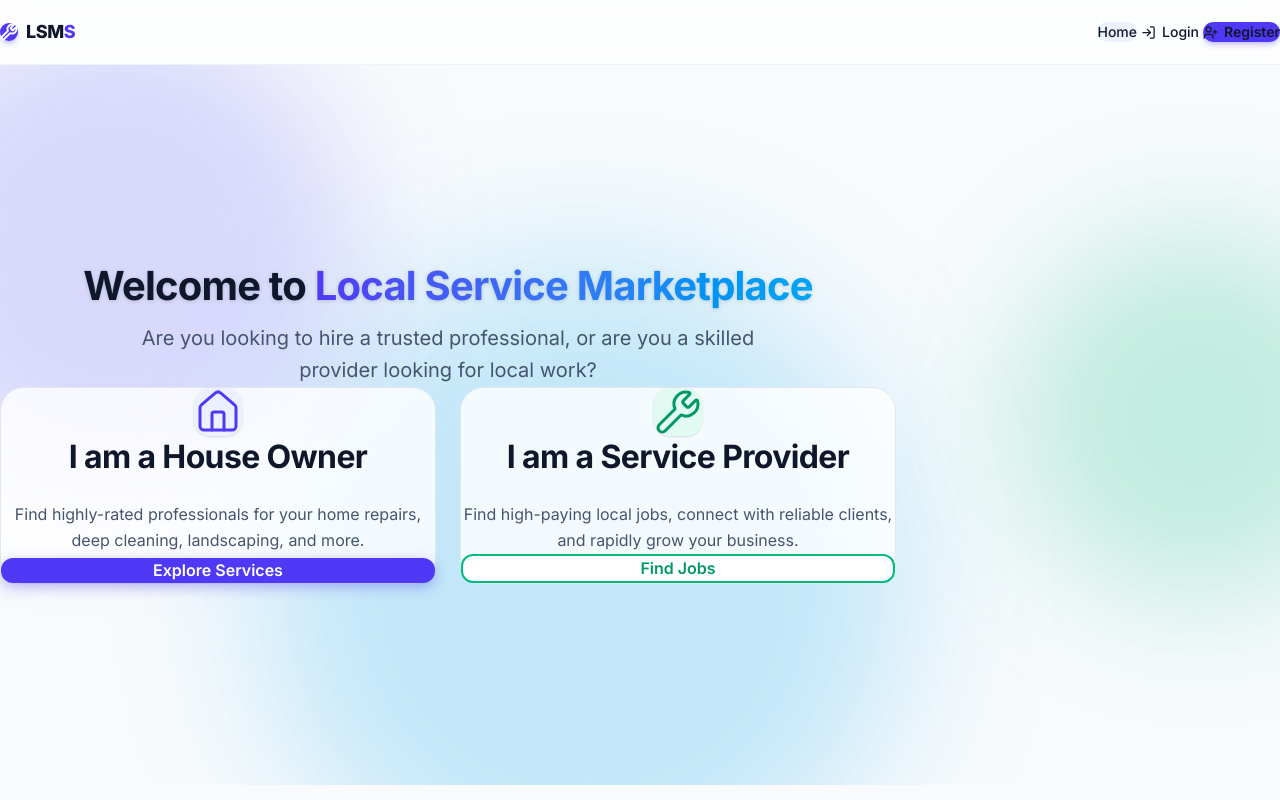
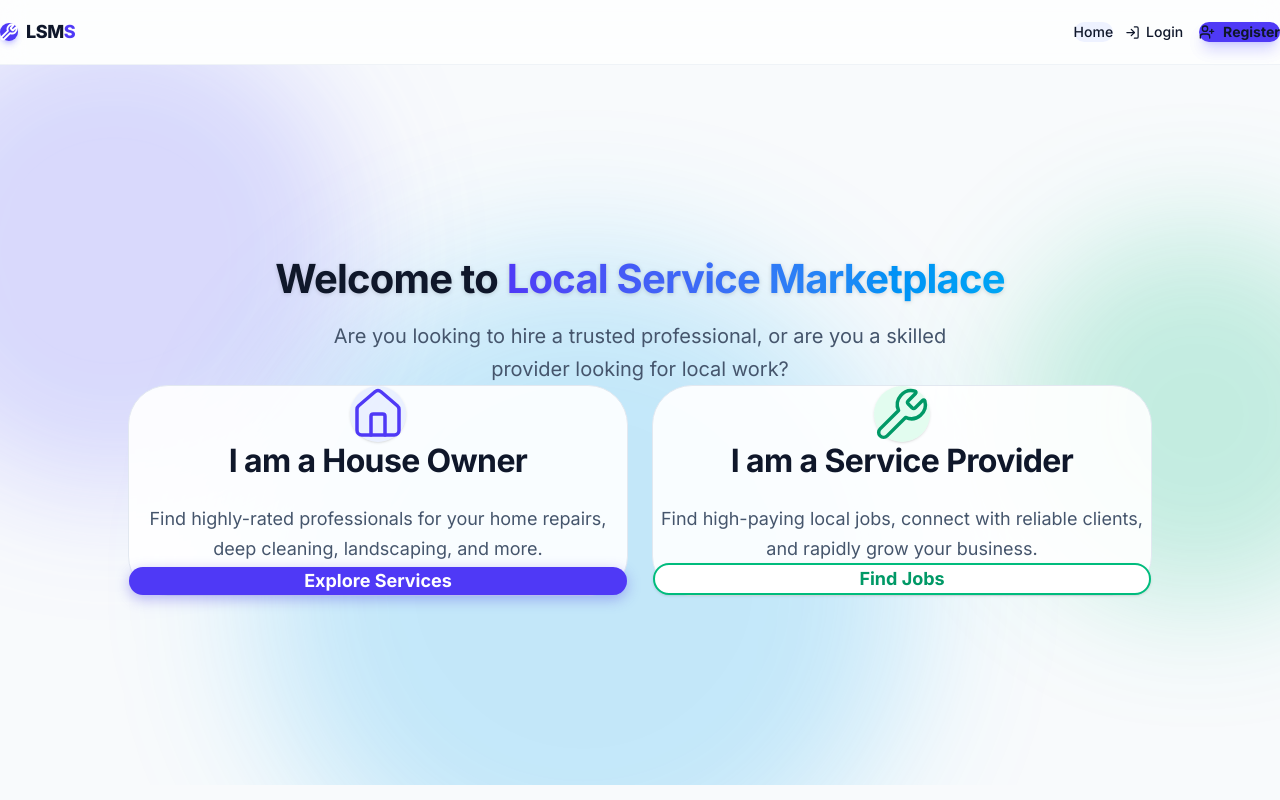
Before and after one commit to Jahanzaib-Gull/Local-Service-Marketplace-System, a React app in the folder frontend/: page / in a window 1280 px wide. Built offline with nearby package versions, Linux system fonts and the light colour scheme; the HTML template or start-up script is replaced by a standard one.

Commit message:
Polish UI: Fix navbar spacing, redesign Register button, and widen landing page cards

```diff
--- a/frontend/src/components/Navbar.jsx
+++ b/frontend/src/components/Navbar.jsx
@@ -58,7 +58,7 @@ const Navbar = () => {
         </Link>
 
         {/* Desktop Nav */}
-        <div className="hidden md:flex items-center gap-1">
+        <div className="hidden md:flex items-center gap-3">
           <NavLink to="/">Home</NavLink>
           {user ? (
             <>
@@ -71,24 +71,24 @@ const Navbar = () => {
               <NavLink to="/dashboard" icon={LayoutDashboard}>Dashboard</NavLink>
               <button
                 onClick={handleLogout}
-                className="flex items-center gap-1.5 ml-2 px-4 py-2 text-sm font-medium text-slate-600 border border-slate-200 rounded-lg hover:text-red-600 hover:border-red-200 hover:bg-red-50 transition-all duration-200"
+                className="flex items-center gap-2 ml-2 px-4 py-2 text-sm font-medium text-slate-600 border border-slate-200 rounded-lg hover:text-red-600 hover:border-red-200 hover:bg-red-50 transition-all duration-200"
               >
-                <LogOut size={15} />
+                <LogOut size={16} />
                 Logout
               </button>
             </>
           ) : (
-            <>
+            <div className="flex items-center gap-4 ml-4">
               <NavLink to="/login" icon={LogIn}>Login</NavLink>
               <Link
                 to="/register"
                 onClick={() => setMenuOpen(false)}
-                className="flex items-center gap-1.5 ml-2 px-4 py-2 text-sm font-semibold text-white bg-indigo-600 rounded-lg shadow-md shadow-indigo-500/30 hover:bg-indigo-700 hover:shadow-indigo-500/40 transition-all duration-200"
+                className="flex items-center gap-2 px-6 py-2.5 text-sm font-bold text-white bg-indigo-600 rounded-full shadow-lg shadow-indigo-500/30 hover:bg-indigo-700 hover:shadow-indigo-500/40 transition-all duration-200 active:scale-95"
               >
-                <UserPlus size={15} />
+                <UserPlus size={16} />
                 Register
               </Link>
-            </>
+            </div>
           )}
         </div>
 
--- a/frontend/src/pages/Landing.jsx
+++ b/frontend/src/pages/Landing.jsx
@@ -12,34 +12,35 @@ const Landing = () => {
       <div className="absolute top-[20%] right-[-10%] w-[400px] h-[400px] bg-emerald-500/30 rounded-full mix-blend-multiply filter blur-3xl opacity-70 animate-blob animation-delay-2000"></div>
       <div className="absolute bottom-[-20%] left-[20%] w-[600px] h-[600px] bg-sky-500/30 rounded-full mix-blend-multiply filter blur-3xl opacity-70 animate-blob animation-delay-4000"></div>
 
-      <section className="relative z-10 w-full max-w-7xl mx-auto px-6 py-20">
-        <div className="flex flex-col items-center justify-center text-center max-w-4xl mx-auto space-y-8 animate-fade-in-up">
-          <h1 className="text-5xl md:text-6xl font-extrabold tracking-tight text-slate-900 drop-shadow-sm">
+      <section className="relative z-10 w-full max-w-7xl mx-auto px-6 py-20 flex flex-col items-center">
+        <div className="flex flex-col items-center justify-center text-center max-w-3xl mx-auto space-y-8 animate-fade-in-up mb-16">
+          <h1 className="text-5xl md:text-6xl font-extrabold tracking-tight text-slate-900 drop-shadow-sm leading-tight">
             Welcome to <span className="text-transparent bg-clip-text bg-gradient-to-r from-indigo-600 to-sky-500">Local Service Marketplace</span>
           </h1>
           <p className="text-xl text-slate-600 max-w-2xl leading-relaxed">
             Are you looking to hire a trusted professional, or are you a skilled provider looking for local work?
           </p>
+        </div>
 
-          <div className="grid grid-cols-1 md:grid-cols-2 gap-8 w-full mt-12">
+        <div className="grid grid-cols-1 md:grid-cols-2 gap-10 w-full max-w-5xl animate-fade-in-up animation-delay-500">
 
           {/* Owner Card */}
           <div
             onClick={() => navigate('/owner')}
-              className="group relative bg-white/80 backdrop-blur-xl border border-slate-200 rounded-3xl p-10 flex flex-col items-center text-center cursor-pointer transition-all duration-500 hover:-translate-y-3 hover:shadow-[0_20px_40px_-15px_rgba(79,70,229,0.3)] hover:border-indigo-300"
+            className="group relative bg-white/90 backdrop-blur-2xl border border-slate-200 rounded-[2.5rem] p-12 flex flex-col items-center text-center cursor-pointer transition-all duration-500 hover:-translate-y-4 hover:shadow-[0_30px_60px_-15px_rgba(79,70,229,0.3)] hover:border-indigo-400"
           >
-              <div className="absolute inset-0 bg-gradient-to-b from-indigo-50/50 to-transparent rounded-3xl opacity-0 group-hover:opacity-100 transition-opacity duration-500"></div>
+            <div className="absolute inset-0 bg-gradient-to-b from-indigo-50/40 to-transparent rounded-[2.5rem] opacity-0 group-hover:opacity-100 transition-opacity duration-500"></div>
 
-              <div className="relative z-10 p-6 bg-indigo-100/50 text-indigo-600 rounded-2xl mb-6 transition-transform duration-500 group-hover:scale-110 group-hover:bg-indigo-600 group-hover:text-white shadow-sm">
-                <HomeIcon size={48} strokeWidth={1.5} />
+            <div className="relative z-10 p-6 bg-indigo-100/60 text-indigo-600 rounded-[2rem] mb-8 transition-all duration-500 group-hover:scale-110 group-hover:bg-indigo-600 group-hover:text-white group-hover:rotate-3 shadow-sm">
+              <HomeIcon size={56} strokeWidth={1.5} />
             </div>
 
-              <h2 className="relative z-10 text-2xl font-bold text-slate-900 mb-4">I am a House Owner</h2>
-              <p className="relative z-10 text-slate-600 mb-8 flex-grow">Find highly-rated professionals for your home repairs, deep cleaning, landscaping, and more.</p>
+            <h2 className="relative z-10 text-3xl font-bold text-slate-900 mb-4">I am a House Owner</h2>
+            <p className="relative z-10 text-slate-600 text-lg mb-10 flex-grow leading-relaxed">Find highly-rated professionals for your home repairs, deep cleaning, landscaping, and more.</p>
 
             <button
               onClick={(e) => { e.stopPropagation(); navigate('/owner'); }}
-                className="relative z-10 w-full py-4 px-6 bg-indigo-600 text-white font-semibold rounded-xl shadow-[0_4px_14px_0_rgba(79,70,229,0.39)] hover:bg-indigo-700 hover:shadow-[0_6px_20px_rgba(79,70,229,0.23)] transition duration-300"
+              className="relative z-10 w-full py-4.5 px-8 bg-indigo-600 text-white text-lg font-bold rounded-2xl shadow-[0_4px_14px_0_rgba(79,70,229,0.39)] hover:bg-indigo-700 hover:shadow-[0_10px_25px_rgba(79,70,229,0.25)] transition-all duration-300 active:scale-95"
             >
               Explore Services
             </button>
@@ -48,25 +49,23 @@ const Landing = () => {
           {/* Provider Card */}
           <div
             onClick={() => navigate('/provider')}
-              className="group relative bg-white/80 backdrop-blur-xl border border-slate-200 rounded-3xl p-10 flex flex-col items-center text-center cursor-pointer transition-all duration-500 hover:-translate-y-3 hover:shadow-[0_20px_40px_-15px_rgba(16,185,129,0.3)] hover:border-emerald-300"
+            className="group relative bg-white/90 backdrop-blur-2xl border border-slate-200 rounded-[2.5rem] p-12 flex flex-col items-center text-center cursor-pointer transition-all duration-500 hover:-translate-y-4 hover:shadow-[0_30px_60px_-15px_rgba(16,185,129,0.3)] hover:border-emerald-400"
           >
-              <div className="absolute inset-0 bg-gradient-to-b from-emerald-50/50 to-transparent rounded-3xl opacity-0 group-hover:opacity-100 transition-opacity duration-500"></div>
+            <div className="absolute inset-0 bg-gradient-to-b from-emerald-50/40 to-transparent rounded-[2.5rem] opacity-0 group-hover:opacity-100 transition-opacity duration-500"></div>
 
-              <div className="relative z-10 p-6 bg-emerald-100/50 text-emerald-600 rounded-2xl mb-6 transition-transform duration-500 group-hover:scale-110 group-hover:bg-emerald-500 group-hover:text-white shadow-sm">
-                <Wrench size={48} strokeWidth={1.5} />
+            <div className="relative z-10 p-6 bg-emerald-100/60 text-emerald-600 rounded-[2rem] mb-8 transition-all duration-500 group-hover:scale-110 group-hover:bg-emerald-500 group-hover:text-white group-hover:-rotate-3 shadow-sm">
+              <Wrench size={56} strokeWidth={1.5} />
             </div>
 
-              <h2 className="relative z-10 text-2xl font-bold text-slate-900 mb-4">I am a Service Provider</h2>
-              <p className="relative z-10 text-slate-600 mb-8 flex-grow">Find high-paying local jobs, connect with reliable clients, and rapidly grow your business.</p>
+            <h2 className="relative z-10 text-3xl font-bold text-slate-900 mb-4">I am a Service Provider</h2>
+            <p className="relative z-10 text-slate-600 text-lg mb-10 flex-grow leading-relaxed">Find high-paying local jobs, connect with reliable clients, and rapidly grow your business.</p>
 
             <button
               onClick={(e) => { e.stopPropagation(); navigate('/provider'); }}
-                className="relative z-10 w-full py-4 px-6 bg-white text-emerald-600 border-2 border-emerald-500 font-semibold rounded-xl hover:bg-emerald-50 transition duration-300"
+              className="relative z-10 w-full py-4.5 px-8 bg-white text-emerald-600 border-2 border-emerald-500 text-lg font-bold rounded-2xl hover:bg-emerald-50 transition-all duration-300 active:scale-95 shadow-sm"
             >
               Find Jobs
             </button>
-            </div>
-
           </div>
         </div>
       </section>
```
Lines whose indentation alone changed are shown as unchanged.
